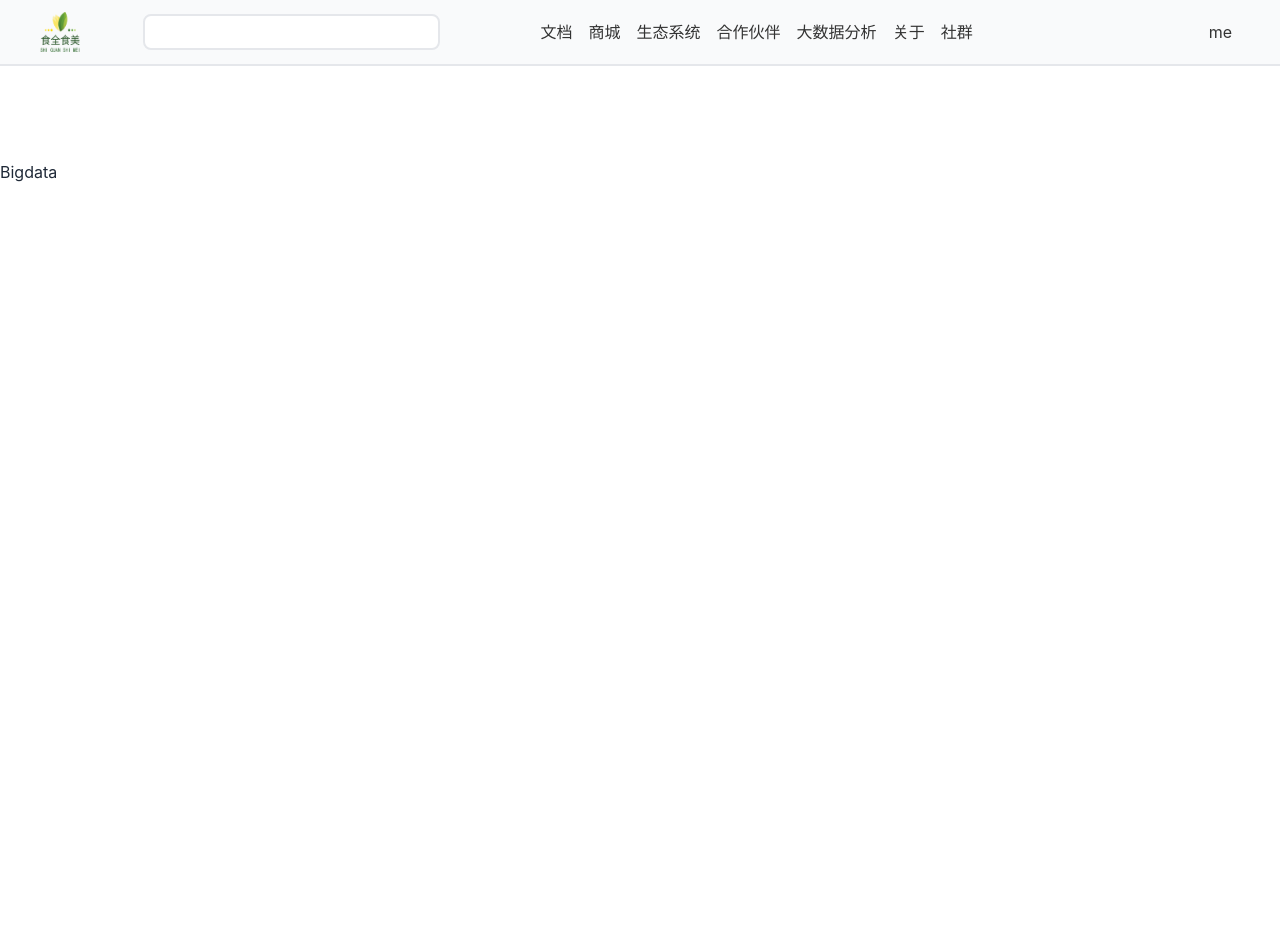
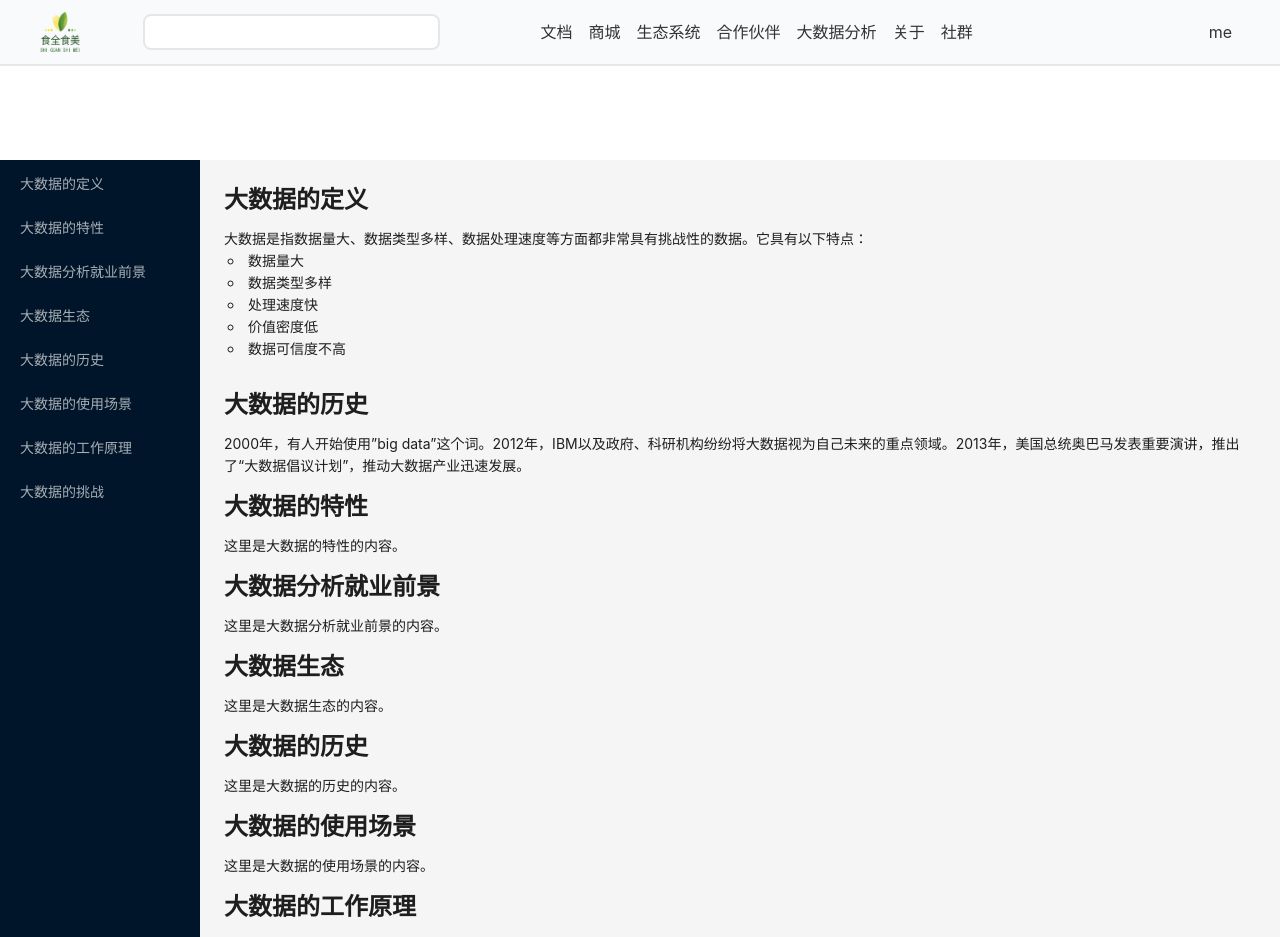
Before and after one commit to cherrieszzz/hi-box, a React (Create React App) app in the folder client/: page /bigdata in a window 1280 px wide. Shown: the top 937 px of the page. Built offline with nearby package versions, Linux system fonts and the light colour scheme.

Commit message:
。。。。。

```diff
--- a/client/package.json
+++ b/client/package.json
@@ -7,13 +7,17 @@
     "@testing-library/jest-dom": "^5.16.5",
     "@testing-library/react": "^13.4.0",
     "@testing-library/user-event": "^13.5.0",
+    "antd": "^5.5.1",
     "axios": "^1.4.0",
     "bootstrap": "^5.2.3",
     "daisyui": "^2.51.6",
     "react": "^18.2.0",
     "react-dom": "^18.2.0",
+    "react-native-paper": "^5.8.0",
+    "react-native-safe-area-context": "^4.5.3",
     "react-router-dom": "^6.10.0",
     "react-scripts": "5.0.1",
+    "recharts": "^2.6.2",
     "web-vitals": "^2.1.4"
   },
   "scripts": {
--- a/client/src/App.jsx
+++ b/client/src/App.jsx
@@ -15,8 +15,7 @@ import Envir from './components/pages/Envir';
 import Docs from './components/pages/Docs';
 import Partner from './components/pages/Partner';
 import About from './components/pages/About';
-
-function App() {
+function App () {
   return (
     <BrowserRouter>
       <Routes>
--- a/client/src/components/pages/Bigdata.jsx
+++ b/client/src/components/pages/Bigdata.jsx
@@ -1,13 +1,126 @@
-import React from 'react'
+import React, { useState } from 'react';
+import { Layout, Menu, Anchor, Typography } from 'antd';
+import { PieChart, LineChart, BarChart, Pie, Line, Bar, XAxis, YAxis, CartesianGrid, Tooltip, Legend } from 'recharts';
 import CommonLayout from '../layouts/CommonLayout'
+const { Header, Content, Sider } = Layout;
+const { Link } = Anchor;
+const { Title, Text, Paragraph } = Typography;
+const data = [
+  { name: '数据1', value: 400 },
+  { name: '数据2', value: 300 },
+  { name: '数据3', value: 300 },
+  { name: '数据4', value: 200 },
+  { name: '数据5', value: 100 },
+];
 
-const Bigdata = () => {
+const App = () => {
+  const [currentMenuItem, setCurrentMenuItem] = useState('定义');
+
+  const handleMenuClick = (e) => {
+    setCurrentMenuItem(e.key);
+  };
+
   return (
     <CommonLayout>
-    <div>Bigdata</div>
+      <div>
+
+
+        <Layout style={{ minHeight: '100vh' }}>
+          <Sider>
+            <Menu theme="dark" selectedKeys={[currentMenuItem]} onClick={handleMenuClick}>
+              <Menu.Item key="1" title="大数据的定义" >
+                <Link href="#1" title="大数据的定义" />
+              </Menu.Item>
+              <Menu.Item key="2" title="大数据的特性" >
+                <Link href="#2" title="大数据的特性" />
+              </Menu.Item>
+              <Menu.Item key="3" title="大数据分析就业前景">
+                <Link href="#3" title="大数据分析就业前景" />
+              </Menu.Item>
+              <Menu.Item key="4" title="大数据生态">
+                <Link href="#4" title="大数据生态" />
+              </Menu.Item>
+              <Menu.Item key="5" title="大数据的历史">
+                <Link href="#5" title="大数据的历史" />
+              </Menu.Item>
+              <Menu.Item key="6" title="大数据的使用场景">
+                <Link href="#6" title="大数据的使用场景" />
+              </Menu.Item>
+              <Menu.Item key="7" title="大数据的工作原理" >
+                <Link href="#7" title="大数据的工作原理" />
+              </Menu.Item>
+              <Menu.Item key="8" title="大数据的挑战" >
+                <Link href="#8" title="大数据的挑战" />
+              </Menu.Item>
+            </Menu>
+
+          </Sider>
+          <Layout>
+
+            <Content style={{ padding: '24px' }}>
+              <div id="1">
+                <Title level={3}>大数据的定义</Title>
+                <Paragraph>
+                  <Text>大数据是指数据量大、数据类型多样、数据处理速度等方面都非常具有挑战性的数据。它具有以下特点：</Text>
+                  <ul>
+                    <li>数据量大</li>
+                    <li>数据类型多样</li>
+                    <li>处理速度快</li>
+                    <li>价值密度低</li>
+                    <li>数据可信度不高</li>
+                  </ul>
+                  <Title level={3}>大数据的历史</Title>
+                  <Text>2000年，有人开始使用”big data”这个词。2012年，IBM以及政府、科研机构纷纷将大数据视为自己未来的重点领域。2013年，美国总统奥巴马发表重要演讲，推出了“大数据倡议计划”，推动大数据产业迅速发展。</Text>
+                </Paragraph>
+              </div>
+              <div id="2">
+                <Title level={3}>大数据的特性</Title>
+                <Paragraph>
+                  这里是大数据的特性的内容。
+                </Paragraph>
+              </div>
+              <div id="3">
+                <Title level={3}>大数据分析就业前景</Title>
+                <Paragraph>
+                  这里是大数据分析就业前景的内容。
+                </Paragraph>
+              </div>
+              <div id="4">
+                <Title level={3}>大数据生态</Title>
+                <Paragraph>
+                  这里是大数据生态的内容。
+                </Paragraph>
+              </div>
+              <div id="5">
+                <Title level={3}>大数据的历史</Title>
+                <Paragraph>
+                  这里是大数据的历史的内容。
+                </Paragraph>
+              </div>
+              <div id="6">
+                <Title level={3}>大数据的使用场景</Title>
+                <Paragraph>
+                  这里是大数据的使用场景的内容。
+                </Paragraph>
+              </div>
+              <div id="7">
+                <Title level={3}>大数据的工作原理</Title>
+                <Paragraph>
+                  这里是大数据的工作原理的内容。
+                </Paragraph>
+              </div>
+              <div id="8">
+                <Title level={3}>大数据的挑战</Title>
+                <Paragraph>
+                  这里是大数据的挑战的内容。
+                </Paragraph>
+              </div>
+            </Content>
+          </Layout>
+        </Layout >
+      </div>
     </CommonLayout>
+  );
+};
 
-  )
-}
-
-export default Bigdata
+export default App;
--- a/client/src/components/pages/Docs.jsx
+++ b/client/src/components/pages/Docs.jsx
@@ -4,7 +4,7 @@ import CommonLayout from '../layouts/CommonLayout'
 const Docs = () => {
   return (
     <CommonLayout>
- <div>Docs</div>
+      <div>Docs</div>
     </CommonLayout>
 
   )
--- a/client/src/components/pages/Envir.jsx
+++ b/client/src/components/pages/Envir.jsx
@@ -4,7 +4,7 @@ import CommonLayout from '../layouts/CommonLayout'
 const Envir = () => {
   return (
     <CommonLayout>
-    <div>Envir</div>
+      <div>Envir</div>
     </CommonLayout>
 
   )
```
Also changed, not shown: 2 other files (tests, documents, lock files or other folders).
